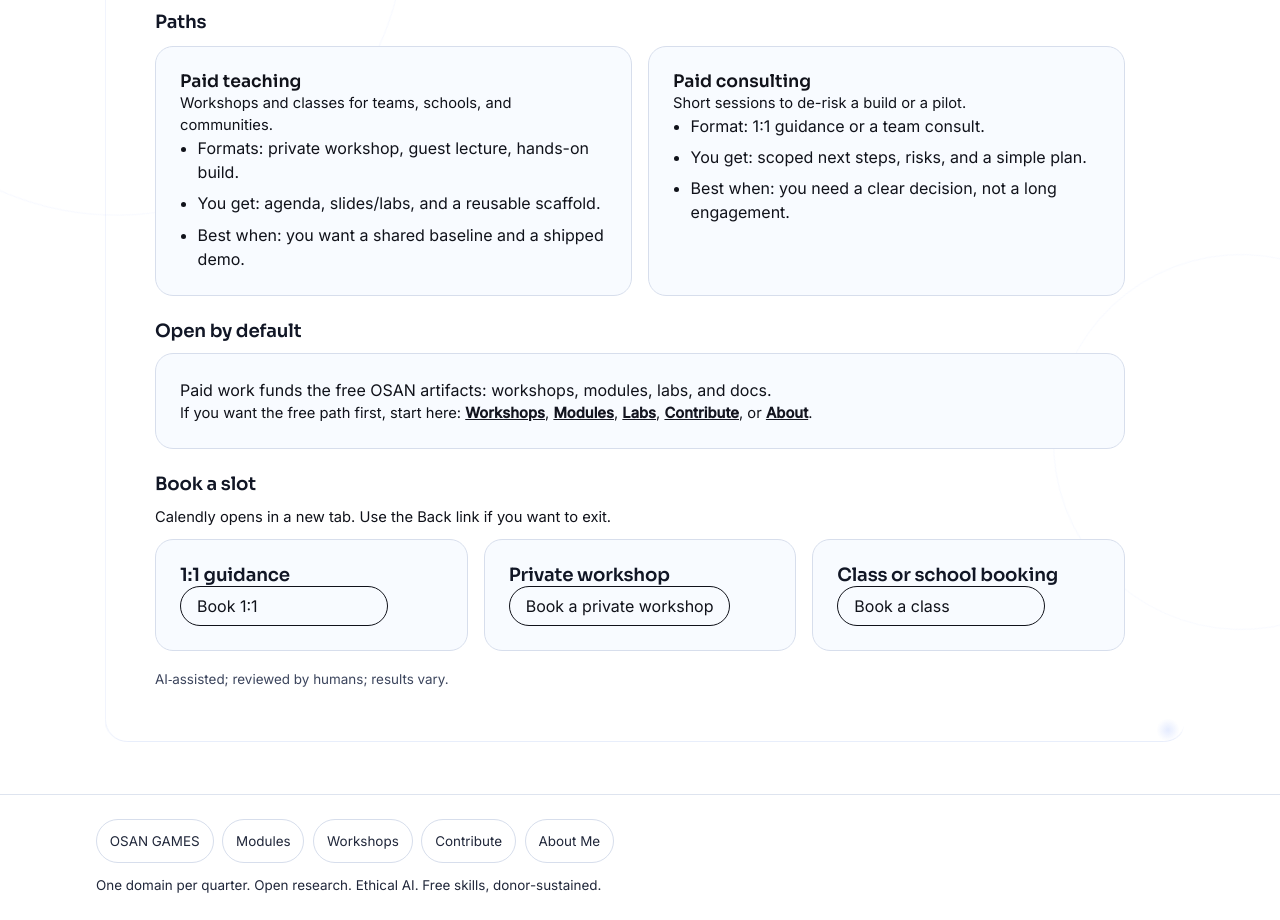
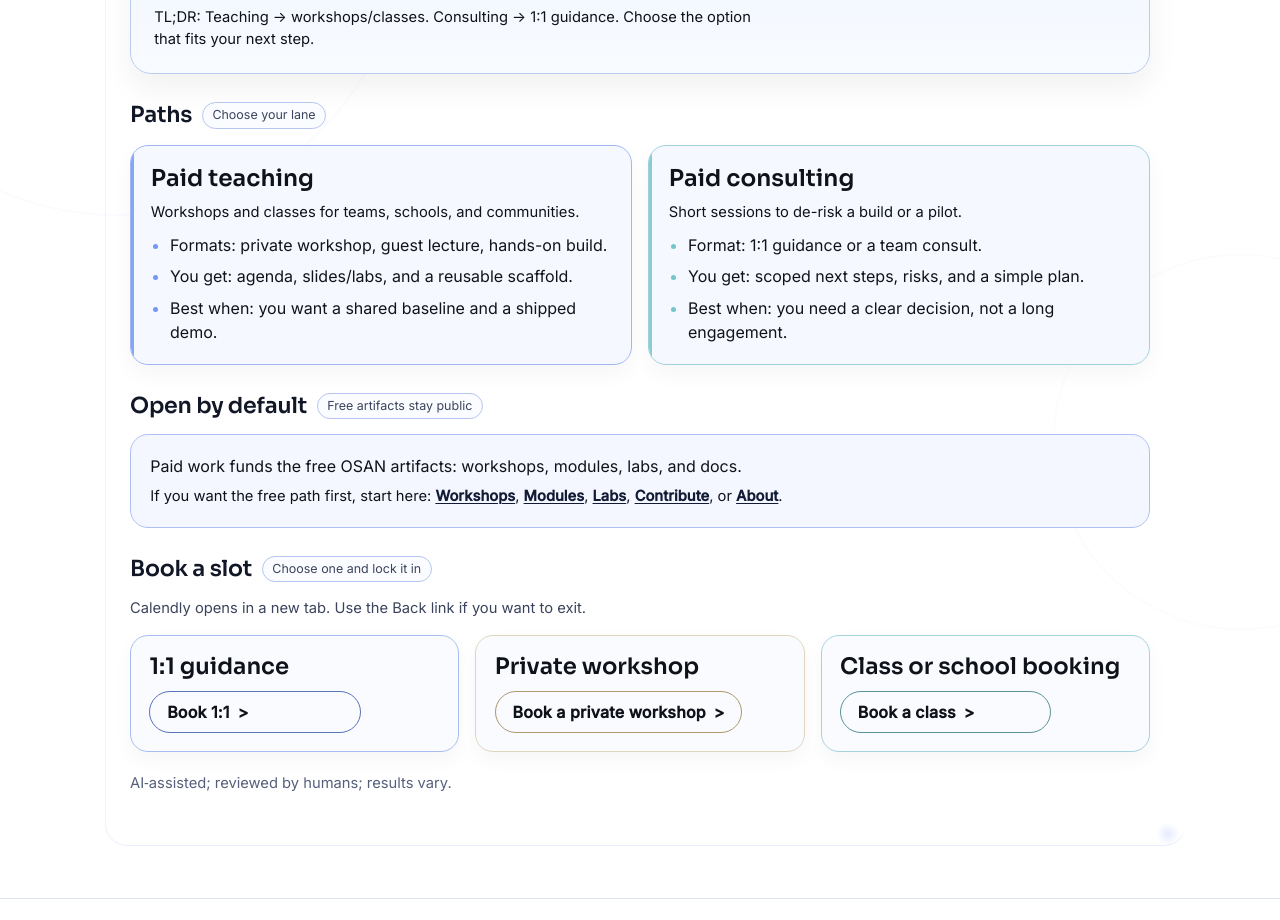
Before and after one commit to OsanGen/osangen.github.io, an Astro site: page /book in a window 1280 px wide. Shown: the part 267-1187 px from the top of the page. Built offline with nearby package versions, Linux system fonts and the light colour scheme; Astro itself is replaced by a stand-in of ours.

Commit message:
feat(book): elevate booking page visuals and CTA hierarchy

```diff
--- a/final_build/CURRENT_GAPS.txt
+++ b/final_build/CURRENT_GAPS.txt
@@ -1,4 +1,5 @@
 # CURRENT_GAPS
+- book premium visual uplift | completed | Upgraded `/book` visual hierarchy with hero panel styling, section badges, differentiated path/booking cards, and stronger CTA button treatment while preserving OSAN restraint and booking behavior.
 - book section copy/rhythm refactor | completed | Refactored `/book` into explicit section blocks (`hero`, `paths`, `open scope`, `booking`) with cleaner OSAN spacing and removed the extra reusable-outcomes sentence from Open-by-default copy.
 - resume hero about-me relabel | completed | Updated `/resume` hero to `About Me` with creator-focused headline (`Creator of this site, games, workshops, and modules.`) while preserving route and section structure.
 - resume technical-skills refresh | completed | Replaced generic skill tags with technical AI/web systems skills in `src/content/data/profile.json` for engineer-facing clarity on `/resume`.
--- a/src/pages/book.astro
+++ b/src/pages/book.astro
@@ -10,15 +10,19 @@ const embed = Astro.url.searchParams.get('embed') === '1';
 <BaseLayout title="Book - Oscar Sanchez" description="Book calls and workshops with explicit consent">
   <div class="book-shell">
     <section class="book-hero">
+      <p class="book-eyebrow">Booking flow</p>
       <h1>Book</h1>
       <p>Paid teaching events and paid consulting. Pick a path, then book a slot below.</p>
       <p class="text-small">TL;DR: Teaching → workshops/classes. Consulting → 1:1 guidance. Choose the option that fits your next step.</p>
     </section>
 
     <section class="book-section book-paths">
+      <div class="book-section-head">
         <h2>Paths</h2>
+        <p class="book-section-note">Choose your lane</p>
+      </div>
       <CardGrid gap="var(--space-3)" align="stretch">
-        <div class="book-path-card">
+        <div class="book-path-card book-path-card--teach">
           <Card>
             <h3>Paid teaching</h3>
             <p class="text-small">Workshops and classes for teams, schools, and communities.</p>
@@ -29,7 +33,7 @@ const embed = Astro.url.searchParams.get('embed') === '1';
             </ul>
           </Card>
         </div>
-        <div class="book-path-card">
+        <div class="book-path-card book-path-card--consult">
           <Card>
             <h3>Paid consulting</h3>
             <p class="text-small">Short sessions to de-risk a build or a pilot.</p>
@@ -44,7 +48,10 @@ const embed = Astro.url.searchParams.get('embed') === '1';
     </section>
 
     <section class="book-section book-open">
+      <div class="book-section-head">
         <h2>Open by default</h2>
+        <p class="book-section-note">Free artifacts stay public</p>
+      </div>
       <div class="book-open-scope">
         <Card>
           <p>Paid work funds the free OSAN artifacts: workshops, modules, labs, and docs.</p>
@@ -61,12 +68,16 @@ const embed = Astro.url.searchParams.get('embed') === '1';
     </section>
 
     <section class="book-section book-booking">
+      <div class="book-section-head">
         <h2>Book a slot</h2>
+        <p class="book-section-note">Choose one and lock it in</p>
+      </div>
       <p class="text-small">Calendly opens in a new tab. Use the Back link if you want to exit.</p>
       <div class="book-actions-grid">
         <CardGrid gap="var(--space-3)" align="stretch">
+          <div class="book-action book-action--coaching">
             <Card>
-            <h2>1:1 guidance</h2>
+              <h3>1:1 guidance</h3>
               {booking.calendly.one_on_one.url ? (
                 <>
                   <a class="button" href={booking.calendly.one_on_one.url} target="_blank" rel="noopener noreferrer">{booking.calendly.one_on_one.label}</a>
@@ -76,22 +87,27 @@ const embed = Astro.url.searchParams.get('embed') === '1';
                 <p class="text-small">Add your Calendly URL in booking.json</p>
               )}
             </Card>
+          </div>
+          <div class="book-action book-action--workshop">
             <Card>
-            <h2>Private workshop</h2>
+              <h3>Private workshop</h3>
               {booking.calendly.teach_private.url ? (
                 <a class="button" href={booking.calendly.teach_private.url} target="_blank" rel="noopener noreferrer">{booking.calendly.teach_private.label}</a>
               ) : (
                 <p class="text-small">Add your Calendly URL in booking.json</p>
               )}
             </Card>
+          </div>
+          <div class="book-action book-action--class">
             <Card>
-            <h2>Class or school booking</h2>
+              <h3>Class or school booking</h3>
               {booking.calendly.teach_class.url ? (
                 <a class="button" href={booking.calendly.teach_class.url} target="_blank" rel="noopener noreferrer">{booking.calendly.teach_class.label}</a>
               ) : (
                 <p class="text-small">Add your Calendly URL in booking.json</p>
               )}
             </Card>
+          </div>
         </CardGrid>
       </div>
       <p class="muted">AI‑assisted; reviewed by humans; results vary.</p>
@@ -101,16 +117,41 @@ const embed = Astro.url.searchParams.get('embed') === '1';
 
 <style>
   .book-shell {
+    --book-accent: color-mix(in srgb, var(--scene-accent, var(--accent)) 62%, var(--ink) 8%);
     display: grid;
-    gap: var(--space-4);
-    max-width: min(970px, calc(100vw - 2rem));
+    gap: clamp(1.2rem, 2.2vw, 2rem);
+    max-width: min(1020px, calc(100vw - 2rem));
     margin: 0 auto;
   }
 
   .book-hero {
     display: grid;
-    gap: 0.45rem;
-    padding-bottom: 0.1rem;
+    gap: 0.58rem;
+    border: 1px solid color-mix(in srgb, var(--scene-accent, var(--accent)) 16%, var(--stroke));
+    border-radius: calc(var(--radius-lg) + 0.2rem);
+    background: linear-gradient(
+      180deg,
+      color-mix(in srgb, var(--scene-accent-soft, color-mix(in srgb, var(--scene-accent, var(--accent)) 18%, transparent)) 38%, var(--panel)),
+      var(--panel)
+    );
+    box-shadow: 0 14px 32px color-mix(in srgb, var(--ink) 6%, transparent);
+    padding: clamp(1.05rem, 2vw, 1.45rem);
+  }
+
+  .book-eyebrow {
+    display: inline-flex;
+    align-items: center;
+    width: fit-content;
+    margin: 0;
+    border: 1px solid color-mix(in srgb, var(--scene-accent, var(--accent)) 28%, var(--stroke));
+    border-radius: var(--radius-pill);
+    padding: 0.22rem 0.62rem;
+    font-size: 0.76rem;
+    font-weight: 600;
+    letter-spacing: 0.04em;
+    text-transform: uppercase;
+    color: color-mix(in srgb, var(--ink) 86%, var(--scene-accent, var(--accent)));
+    background: color-mix(in srgb, var(--surface) 90%, var(--scene-accent-soft));
   }
 
   .book-hero h1 {
@@ -121,51 +162,111 @@ const embed = Astro.url.searchParams.get('embed') === '1';
 
   .book-hero p {
     margin: 0;
-    max-width: 68ch;
+    max-width: 66ch;
   }
 
   .book-section {
     display: grid;
-    gap: 0.7rem;
+    gap: 0.85rem;
   }
 
-  .book-section h2 {
+  .book-section-head {
+    display: flex;
+    flex-wrap: wrap;
+    gap: 0.62rem;
+    align-items: center;
+  }
+
+  .book-section-head h2 {
     margin: 0;
     letter-spacing: -0.01em;
-    font-size: 1.14rem;
-    color: color-mix(in srgb, var(--ink) 95%, var(--scene-accent));
+    font-size: clamp(1.18rem, 2.4vw, 1.38rem);
+    color: color-mix(in srgb, var(--ink) 94%, var(--scene-accent, var(--accent)));
+  }
+
+  .book-section-note {
+    margin: 0;
+    font-size: 0.78rem;
+    color: var(--ink-subtle);
+    border: 1px solid color-mix(in srgb, var(--scene-accent, var(--accent)) 20%, var(--stroke));
+    border-radius: var(--radius-pill);
+    padding: 0.18rem 0.58rem;
+    background: color-mix(in srgb, var(--surface) 90%, var(--scene-accent-soft));
   }
 
   .book-paths {
-    gap: 0.85rem;
+    gap: 1rem;
   }
 
   .book-path-card {
+    min-height: 100%;
+    --path-accent: color-mix(in srgb, var(--scene-accent, var(--accent)) 42%, var(--stroke));
+  }
+
+  .book-path-card--teach {
+    --path-accent: color-mix(in srgb, var(--cog-blue) 58%, var(--stroke));
+  }
+
+  .book-path-card--consult {
+    --path-accent: color-mix(in srgb, var(--cog-mint) 56%, var(--stroke));
+  }
+
+  .book-path-card :global(.card) {
+    position: relative;
     display: grid;
-    gap: 0.55rem;
+    gap: 0.62rem;
     min-height: 100%;
+    padding: clamp(0.95rem, 1.8vw, 1.24rem);
+    border-color: color-mix(in srgb, var(--path-accent) 56%, var(--stroke));
+    background: color-mix(in srgb, var(--panel) 92%, var(--scene-accent-soft));
+    box-shadow: 0 9px 22px color-mix(in srgb, var(--ink) 4%, transparent);
+    overflow: hidden;
+  }
+
+  .book-path-card :global(.card)::before {
+    content: '';
+    position: absolute;
+    left: 0;
+    top: 0;
+    bottom: 0;
+    width: 0.2rem;
+    background: var(--path-accent);
+    border-radius: 999px;
+    opacity: 0.85;
   }
 
   .book-path-card h3 {
     margin: 0;
-    font-size: 1.08rem;
+    font-size: 1.45rem;
+    line-height: 1.08;
   }
 
   .book-open {
-    gap: 0.7rem;
+    gap: 0.9rem;
   }
 
   .book-path-card ul {
     display: grid;
-    gap: 0.45rem;
+    gap: 0.48rem;
     margin: 0;
-    padding-left: 1.1rem;
+    padding-left: 1.2rem;
+    color: color-mix(in srgb, var(--ink) 94%, var(--ink-soft));
+  }
+
+  .book-path-card li::marker {
+    color: var(--path-accent);
   }
 
   .book-open-scope {
+    min-height: 100%;
+  }
+
+  .book-open-scope :global(.card) {
     display: grid;
     gap: 0.45rem;
-    margin: 0;
+    padding: clamp(0.95rem, 1.8vw, 1.2rem);
+    border-color: color-mix(in srgb, var(--scene-accent, var(--accent)) 24%, var(--stroke));
+    background: color-mix(in srgb, var(--panel) 88%, var(--scene-accent-soft));
   }
 
   .book-open-scope p {
@@ -174,8 +275,10 @@ const embed = Astro.url.searchParams.get('embed') === '1';
   }
 
   .book-open-links a {
-    color: color-mix(in srgb, var(--ink) 84%, var(--ink-soft));
+    color: color-mix(in srgb, var(--ink) 88%, var(--scene-accent, var(--accent)));
     font-weight: 600;
+    text-decoration-thickness: 0.08em;
+    text-underline-offset: 0.15em;
   }
 
   .book-open-links a:hover,
@@ -184,24 +287,84 @@ const embed = Astro.url.searchParams.get('embed') === '1';
     text-underline-offset: 0.12em;
   }
 
-  .book-booking .card {
-    min-height: 12.1rem;
-    display: grid;
-    gap: 0.45rem;
-  }
-
-  .book-actions-grid :global(.card) .button,
-  .book-actions-grid :global(.button) {
-    justify-self: start;
-    min-width: 13rem;
+  .book-booking {
+    gap: 0.95rem;
   }
 
   .book-booking .text-small {
     margin: 0;
+    color: var(--ink-subtle);
+  }
+
+  .book-action {
+    min-height: 100%;
+    --action-accent: color-mix(in srgb, var(--scene-accent, var(--accent)) 34%, var(--stroke));
+  }
+
+  .book-action--coaching {
+    --action-accent: color-mix(in srgb, var(--cog-blue) 56%, var(--stroke));
+  }
+
+  .book-action--workshop {
+    --action-accent: color-mix(in srgb, var(--cog-yellow) 54%, var(--stroke));
+  }
+
+  .book-action--class {
+    --action-accent: color-mix(in srgb, var(--cog-mint) 56%, var(--stroke));
+  }
+
+  .book-action :global(.card) {
+    display: grid;
+    gap: 0.74rem;
+    min-height: 100%;
+    padding: clamp(0.9rem, 1.7vw, 1.15rem);
+    border-color: color-mix(in srgb, var(--action-accent) 50%, var(--stroke));
+    background: color-mix(in srgb, var(--panel) 92%, var(--white));
+    box-shadow: 0 8px 20px color-mix(in srgb, var(--ink) 4%, transparent);
+  }
+
+  .book-action :global(h3) {
+    margin: 0;
+    font-size: clamp(1.22rem, 2.8vw, 1.42rem);
+    line-height: 1.1;
+  }
+
+  .book-action :global(.button) {
+    justify-self: start;
+    min-width: 13.2rem;
+    border-color: color-mix(in srgb, var(--action-accent) 72%, var(--ink));
+    background: color-mix(in srgb, var(--surface) 88%, var(--scene-accent-soft));
+    font-weight: 600;
+    letter-spacing: 0.01em;
+    padding: 0.68rem 1.05rem;
+    transition:
+      transform 180ms ease,
+      border-color 180ms ease,
+      background-color 180ms ease,
+      color 180ms ease;
+  }
+
+  .book-action :global(.button)::after {
+    content: '>';
+    transform: translateX(0);
+    transition: transform 180ms ease;
+  }
+
+  .book-action :global(.button:hover),
+  .book-action :global(.button:focus-visible) {
+    border-color: color-mix(in srgb, var(--action-accent) 90%, var(--ink));
+    background: color-mix(in srgb, var(--surface) 72%, var(--scene-accent-soft));
+  }
+
+  .book-action :global(.button:hover)::after,
+  .book-action :global(.button:focus-visible)::after {
+    transform: translateX(2px);
   }
 
   .book-booking .muted {
-    margin-top: 0.45rem;
+    margin-top: 0.25rem;
+    color: var(--ink-faint);
+    font-size: 0.92rem;
   }
 
   @media (max-width: 720px) {
@@ -209,12 +372,19 @@ const embed = Astro.url.searchParams.get('embed') === '1';
       gap: var(--space-3);
     }
 
-    .book-booking .card {
+    .book-hero {
+      padding: 1rem;
+    }
+
+    .book-section-head {
+      gap: 0.5rem;
+    }
+
+    .book-action :global(.card) {
       min-height: auto;
     }
 
-    .book-actions-grid :global(.card) .button,
-    .book-actions-grid :global(.button) {
+    .book-action :global(.button) {
       width: 100%;
       justify-self: stretch;
       min-width: 0;
```
Also changed, not shown: FULL_TECH_BUILD.txt (+7 -3 lines). Lines whose indentation alone changed are shown as unchanged.
